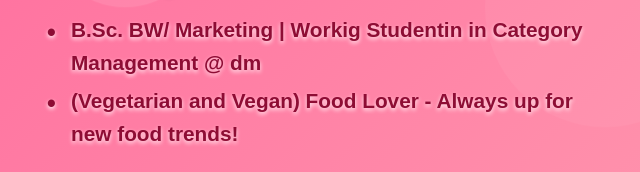
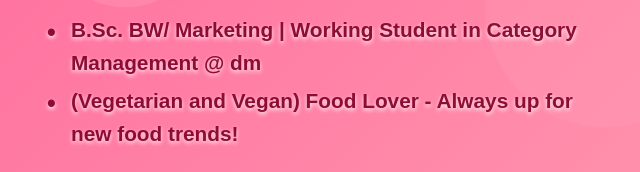
Before and after one commit to jacquelinehahn/jacquelinehahn.github.io, a plain HTML site: page index.html in a window 1280 px wide. Shown: the part 227-399 px from the top of the page, 35-675 px from the left. Drawn offline with nearby package versions, Linux system fonts and the light colour scheme.

Commit message:
Update index.html
Update Personal Information

```diff
--- a/index.html
+++ b/index.html
@@ -340,14 +340,14 @@
 // ====== User Profile Data Section - Please modify the content below ======
         const profileData = {
             name: "Jacqueline Hahn",
-            title1: "B.Sc. BW/ Marketing | Workig Studentin in Category Management @ dm",
+            title1: "B.Sc. BW/ Marketing | Working Student in Category Management @ dm",
             title2: "(Vegetarian and Vegan) Food Lover - Always up for new food trends!",
             expertise: "Marketing & Analytics",
             education: "M.Sc. Marketing Intelligence Student @ Hochschule Pforzheim, ",
             email: "hahnjacq@hs-pforzheim.de",
             linkedin: "https://www.linkedin.com/in/jacqueline-hahn-84473a233/",
-            about1: "Jacqueline completed her bachelor's degree in Business Administration/Marketing at Pforzheim University in 2024. Since 2024, she has been studying for a master's degree in Marketing Intelligence at Pforzheim University and is expected to complete her studies in the summer of 2026.",
-            about2: "During her studies, she has already gained a wealth of practical experience - both in large companies such as dm-drogerie markt and Bosch PowerTools, as well as in smaller start-ups.",
+            about1: "Jacqueline completed her bachelor's degree in Business Administration/ Marketing at Pforzheim University in 2024. Since 2024, she has been studying for a master's degree in Marketing Intelligence at Pforzheim University and is expected to complete her studies in the summer of 2026.",
+            about2: "During her studies, she has already gained a lot of practical experience - both in large companies such as dm-drogerie markt and Bosch PowerTools, as well as in smaller start-ups.",
             about3: "",
             about4: "", // Add additional about content here if needed
             phone: "-",
```
